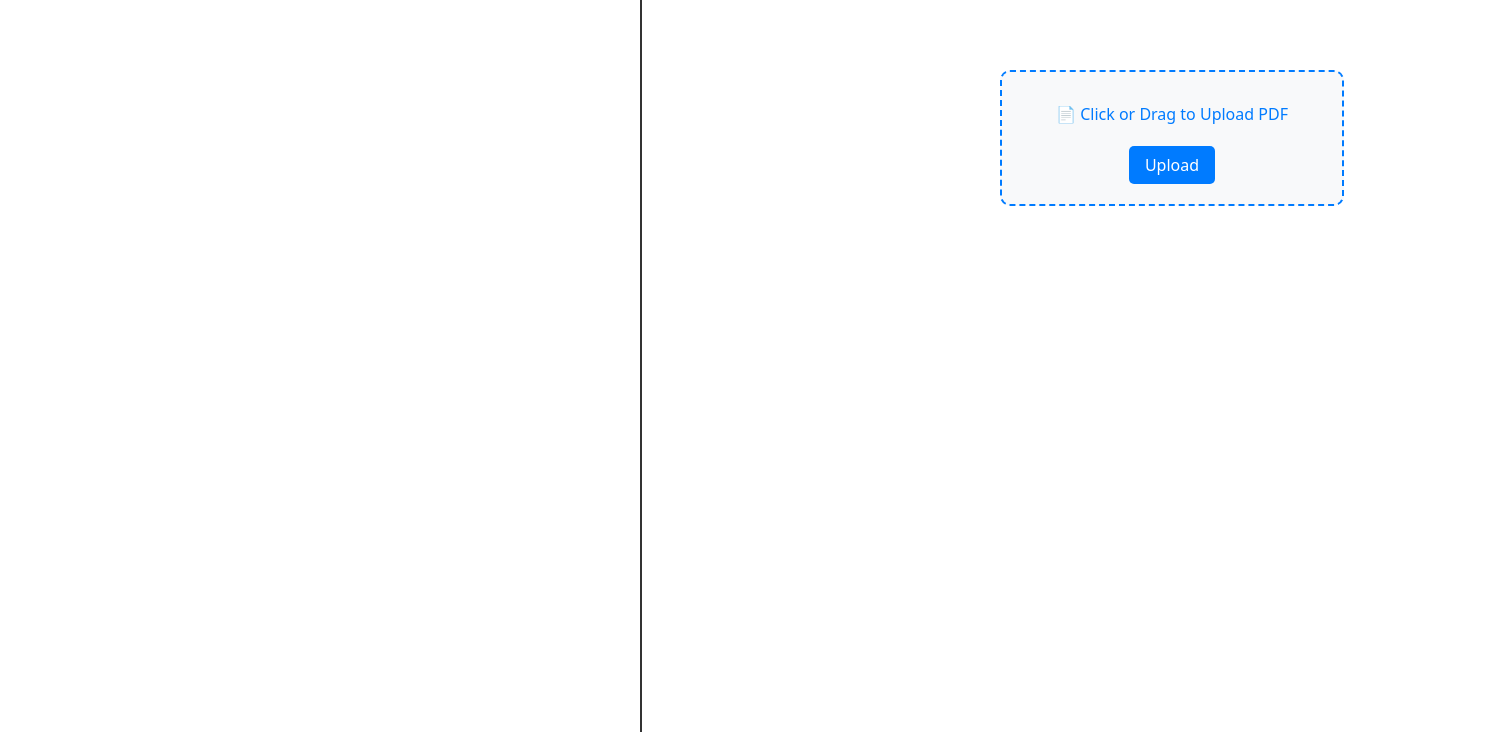
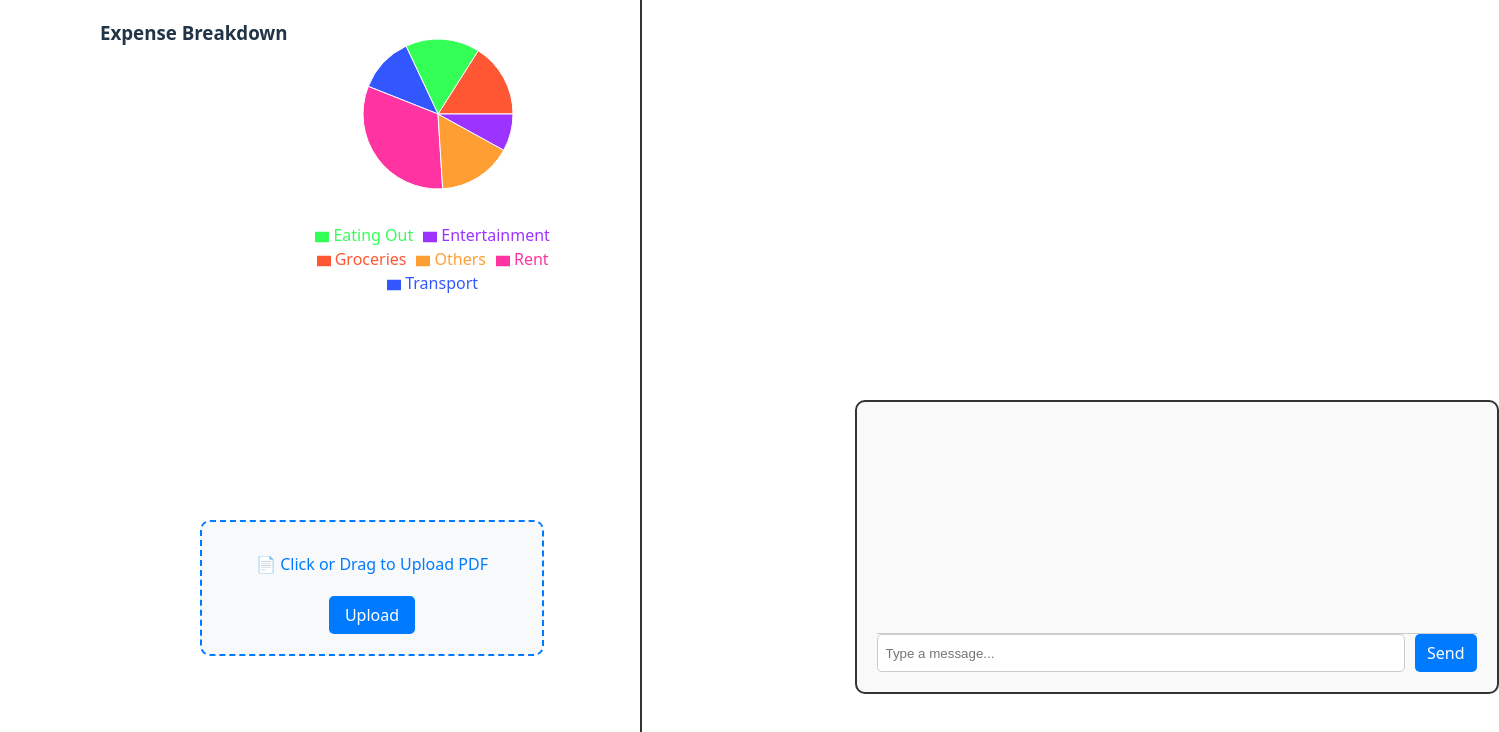
Before and after one commit to tudourocky/moneytree, a React (Vite) app in the folder frontend/: page / in a window 1280 px wide. Shown: the top 732 px of the page, 1499 px wide, since content can reach past the window. Built offline with nearby package versions, Linux system fonts and the light colour scheme.

Commit message:
Intriduce pie chart and Chatbox

```diff
--- a/frontend/src/App.css
+++ b/frontend/src/App.css
@@ -9,8 +9,8 @@
   background: #f8f9fa;
   transition: background 0.3s;
   position: absolute;
-  top: 50px;
-  left: 1000px;
+  top: 500px;
+  left: 200px;
 }
 
 .file-upload-box.drag-active {
@@ -41,6 +41,14 @@
   background: #0056b3;
 }
 
+.container {
+  display: flex;
+  justify-content: center;
+  align-items: center;
+  height: 100vh;
+  position: relative;
+}
+
 .vertical-line {
   width: 2px;
   height: 100vh;
@@ -49,3 +57,62 @@
   left: 50%; /* Centers the line */
   top: 0;
 }
+
+.chart-container {
+  display: flex;
+  justify-content: center;
+  align-items: left;
+  height: 100vh;
+  position: relative;
+  padding-left: 100px;
+}
+
+.chat-container {
+  width: 600px;
+  height: 250px;
+  border: 2px solid #333;
+  border-radius: 10px;
+  display: flex;
+  flex-direction: column;
+  justify-content: space-between;
+  padding: 20px;
+  background-color: #f9f9f9;
+  position: absolute;
+  top: 50%;
+  right: -155%;
+}
+
+.chat-display {
+  flex: 1;
+  overflow-y: auto;
+  padding: 10px;
+  border-bottom: 1px solid #ccc;
+}
+
+.chat-message {
+  background: #e3e3e3;
+  padding: 8px;
+  border-radius: 5px;
+  margin-bottom: 5px;
+}
+
+.chat-input {
+  display: flex;
+  gap: 10px;
+}
+
+.chat-input input {
+  flex: 1;
+  padding: 8px;
+  border: 1px solid #ccc;
+  border-radius: 5px;
+}
+
+.chat-input button {
+  padding: 8px 12px;
+  border: none;
+  background-color: #007bff;
+  color: white;
+  border-radius: 5px;
+  cursor: pointer;
+}
--- a/frontend/src/App.jsx
+++ b/frontend/src/App.jsx
@@ -1,5 +1,8 @@
 import { useState } from 'react'
 import './App.css'
+import Chart from "./Chart";
+import Chatbox from "./Chatbox";
+
 
 const FileUpload = () => {
   const [file, setFile] = useState(null);
@@ -28,8 +31,19 @@ const FileUpload = () => {
 
   return (
 
+
+    <div className="container">
+      <div className="vertical-line"></div> {/* Vertical Line */}
+
+
+
+    <div className="chart-container">
+      <h3 className="chart-title">Expense Breakdown</h3> {/* Title */}
+      <Chart /> {/* The Pie Chart Component */}
+
+
+
     <div className="file-upload-box">
-      <div className="vertical-line"></div>
       <label className="file-input-label">
         <input type="file" accept="application/pdf" onChange={handleFileChange} />
         <div className="upload-box">📄 Click or Drag to Upload PDF</div>
@@ -40,6 +54,12 @@ const FileUpload = () => {
       <button onClick={handleUpload} className="upload-button">
         Upload
       </button>
+    </div></div>
+
+    <div className="app">
+      <Chatbox />
+      </div>
+
     </div>
   );
 };
--- /dev/null
+++ b/frontend/src/Chart.jsx
@@ -0,0 +1,42 @@
+import { useEffect, useState } from "react";
+import { PieChart, Pie, Cell, Tooltip, Legend } from "recharts";
+
+export default function Chart() {
+    const [data, setData] = useState([
+        { name: "Groceries", value: 400 },
+        { name: "Eating Out", value: 400 },
+        { name: "Transport", value: 300 },
+        { name: "Rent", value: 800 },
+        { name: "Others", value: 400 },
+        { name: "Entertainment", value: 200 }
+      ]);
+
+      const COLORS = ["#FF5733",  // Groceries (Red)
+          "#33FF57",  // Eating Out (Green)
+          "#3357FF",  // Transport (Blue)
+          "#FF33A1",  // Rent (Pink)
+          "#FF9F33",  // Others (Orange)
+          "#9C33FF",  // Savings (Purple)
+          ];
+
+      return (
+        <PieChart width={300} height={300}>
+          <Pie
+            data={data}
+            cx="50%"
+            cy="50%"
+            labelLine={false}
+            outerRadius={75}
+            fill="#8884d8"
+            dataKey="value"
+          >
+            {data.map((entry, index) => (
+              <Cell key={`cell-${index}`} fill={COLORS[index % COLORS.length]} />
+            ))}
+          </Pie>
+          <Tooltip />
+          <Legend />
+        </PieChart>
+      );
+
+}
--- /dev/null
+++ b/frontend/src/Chatbox.jsx
@@ -0,0 +1,35 @@
+import { useState } from "react";
+
+export default function Chatbox() {
+  const [messages, setMessages] = useState([]);
+  const [input, setInput] = useState("");
+
+  const handleSend = () => {
+    if (input.trim() !== "") {
+      setMessages([...messages, { text: input, sender: "You" }]);
+      setInput(""); // Clear input after sending
+    }
+  };
+
+  return (
+    <div className="chat-container">
+      <div className="chat-display">
+        {messages.map((msg, index) => (
+          <div key={index} className="chat-message">
+            <strong>{msg.sender}: </strong> {msg.text}
+          </div>
+        ))}
+      </div>
+
+      <div className="chat-input">
+        <input
+          type="text"
+          value={input}
+          onChange={(e) => setInput(e.target.value)}
+          placeholder="Type a message..."
+        />
+        <button onClick={handleSend}>Send</button>
+      </div>
+    </div>
+  );
+}
```
Also changed, not shown: frontend/src/FileUploadBox.jsx (added, +31 -0 lines).
